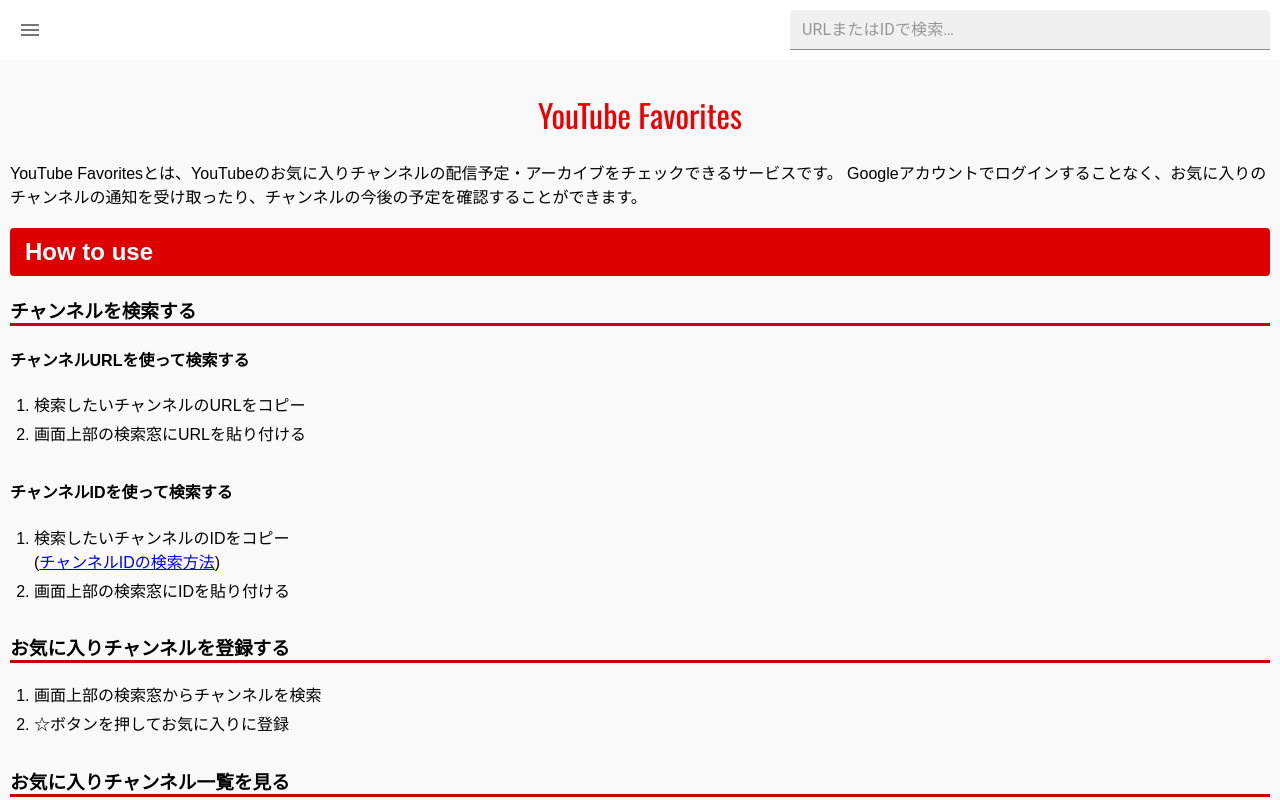
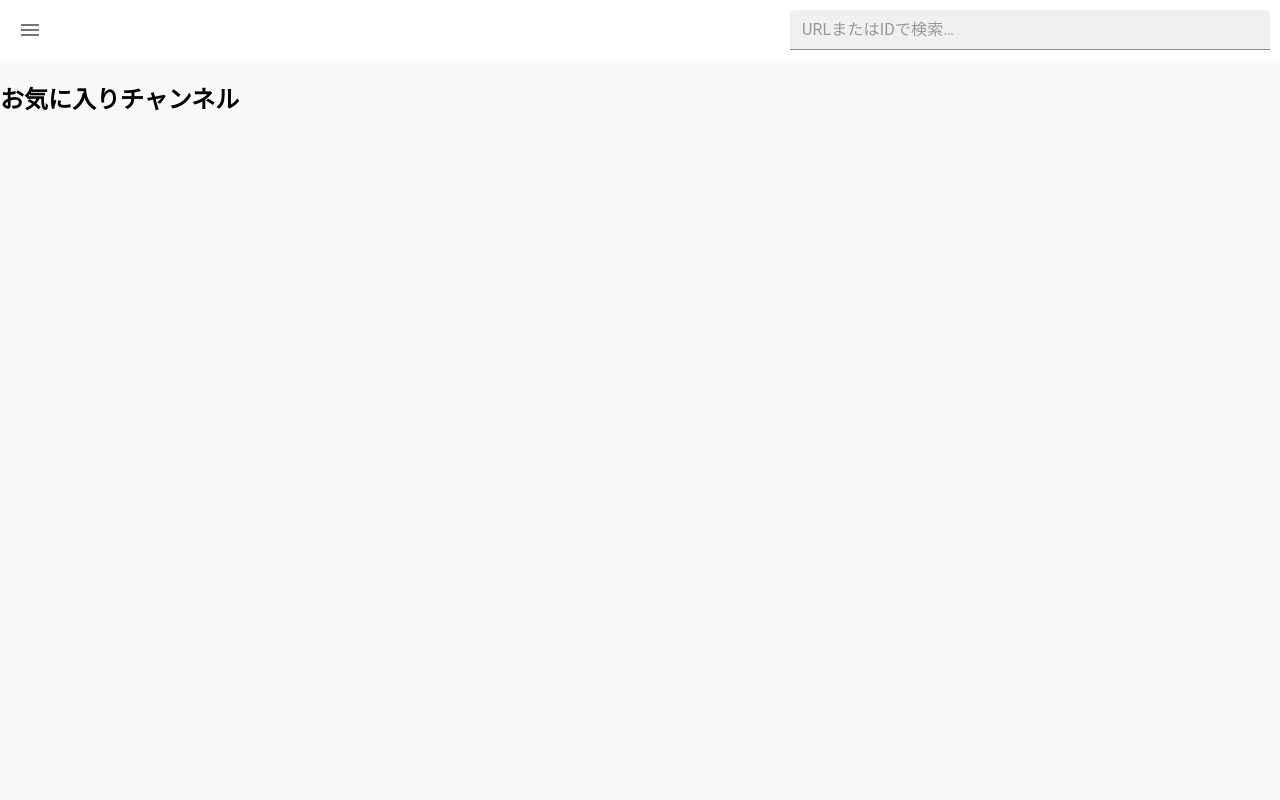
Before and after one commit to P-man2976/Youtube-Favorites, a React (Create React App) app: page /channels in a window 1280 px wide. Shown: the top 800 px of the page. Built offline with nearby package versions, Linux system fonts and the light colour scheme.

Commit message:
4 files modified

```diff
--- a/public/index.html
+++ b/public/index.html
@@ -1 +1,2 @@
+<script src="https://apis.google.com/js/api.js"></script>
 <div id="root"></div>
--- a/src/Home.jsx
+++ b/src/Home.jsx
@@ -1,11 +1,11 @@
 import React from 'react';
-import { Header, Introduction } from "./components/index";
+import { Header, Introduction, AppHome } from "./components/index";
 
 const Home = () => {
 	return (
 		<>
 			<Header />
-			<Introduction />
+			<AppHome />
 		</>
 	);
 }
--- a/src/components/Apphome.jsx
+++ b/src/components/Apphome.jsx
@@ -3,7 +3,7 @@
 import { Box, Stack, IconButton, Button } from '@mui/material';
 import { ListChannels } from './index';
 
-const Apphome = () => {
+const AppHome = () => {
   const [favorites, setFavorites] = useState(null);
 
   useEffect(() => {
@@ -27,3 +27,5 @@
     </Box>
   );
 };
+
+export default AppHome;
--- a/src/components/index.js
+++ b/src/components/index.js
@@ -1,5 +1,6 @@
 export { default as Header } from './Header';
 export { default as Introduction } from './Introduction';
 export { default as ListChannels } from './ListChannels';
+export { default as AppHome } from './Apphome';
 
 export {default as IconListButton} from './Listitem'
```
